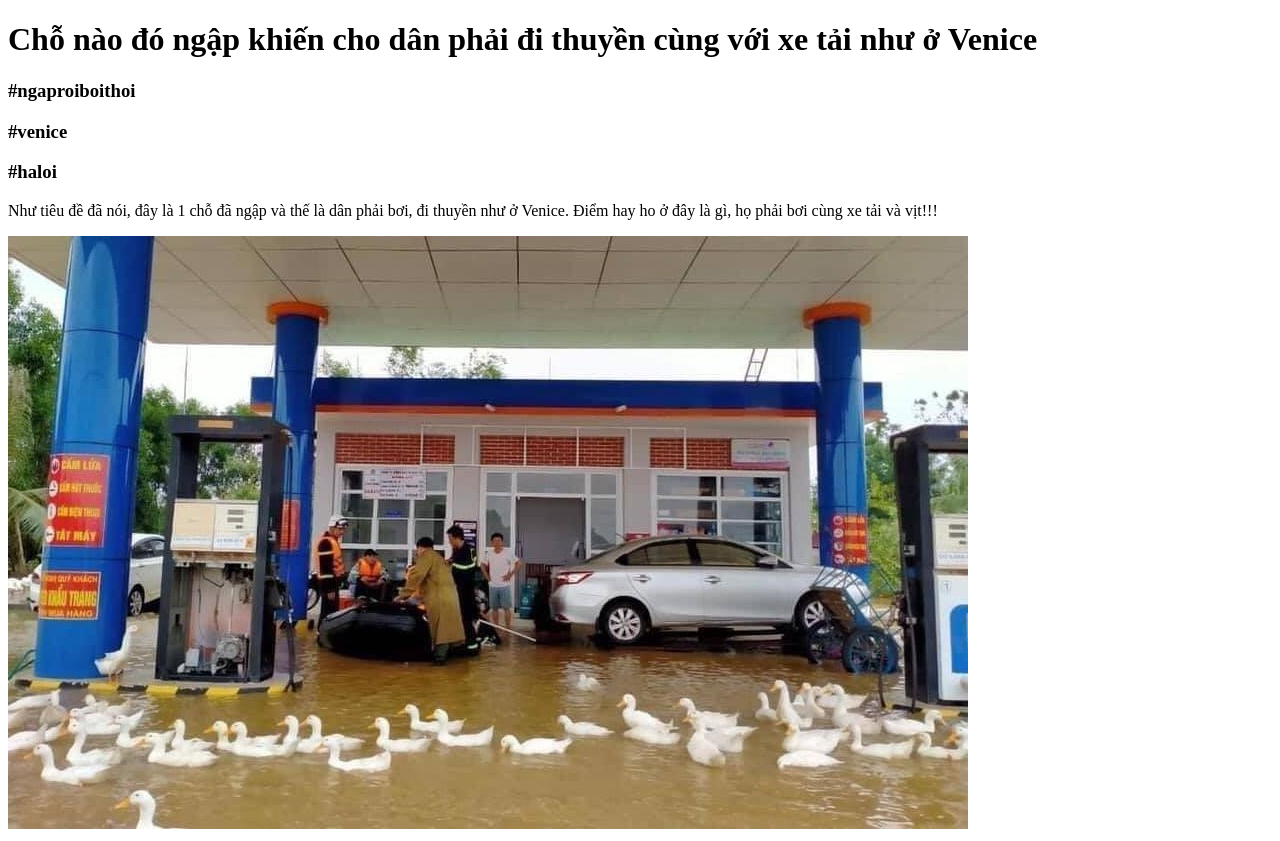
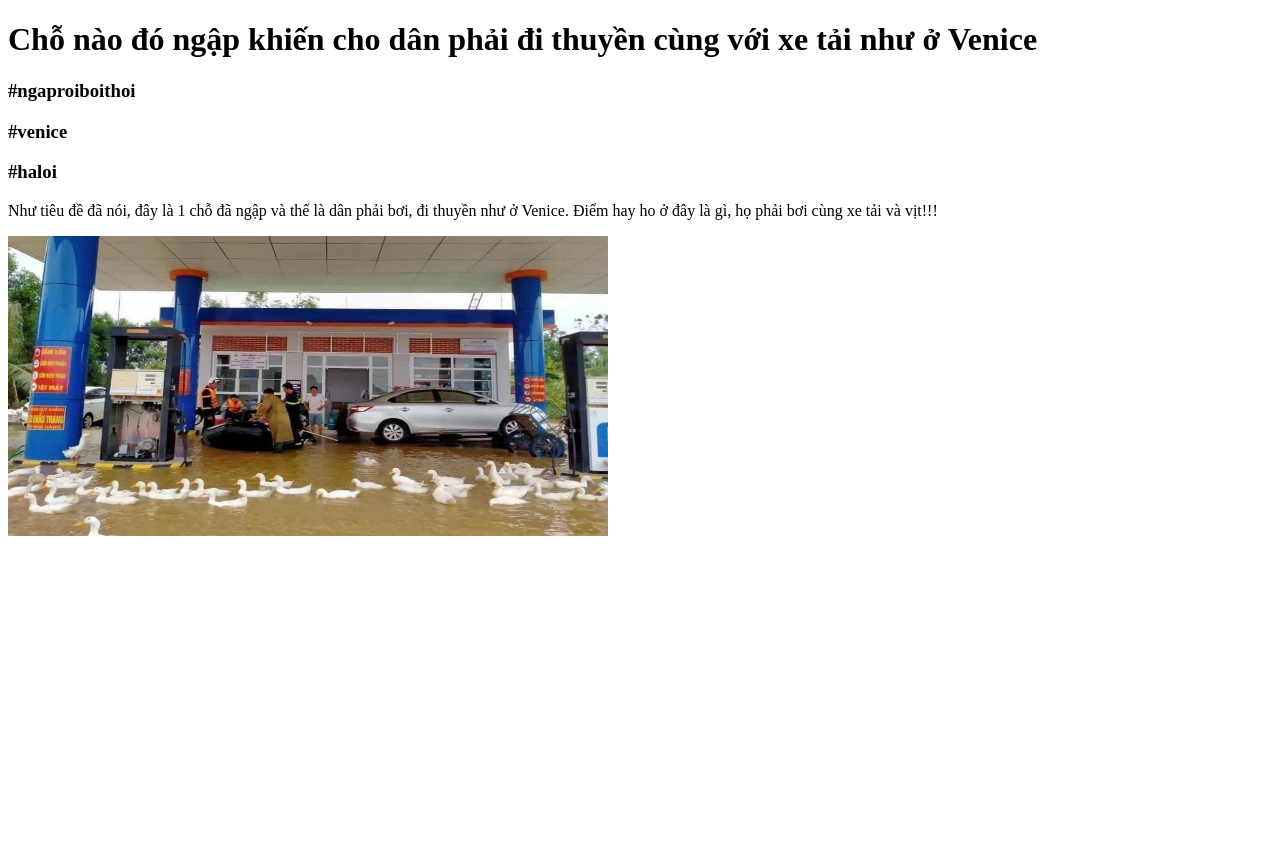
Before and after one commit to sqUAtA727/btvn-buoi-1-java, a plain HTML site: page index.html in a window 1280 px wide. After the commit the page ends 800 px from the top, so only its background shows below. Drawn offline with Linux system fonts and the light colour scheme.

Commit message:
Update index.html

```diff
--- a/index.html
+++ b/index.html
@@ -19,6 +19,6 @@
       như ở Venice. Điểm hay ho ở đây là gì, họ phải bơi cùng xe tải và vịt!!!
     </p>
     <!--images-->
-    <img src="./assets/images/ngập rồi siuuu.jpg" alt="chắc chắn là ảnh ngập trust">
+    <img src="./assets/images/ngập rồi siuuu.jpg" alt="chắc chắn là ảnh ngập trust" width="600px" height="300px">
   </body>
 </html>
```
